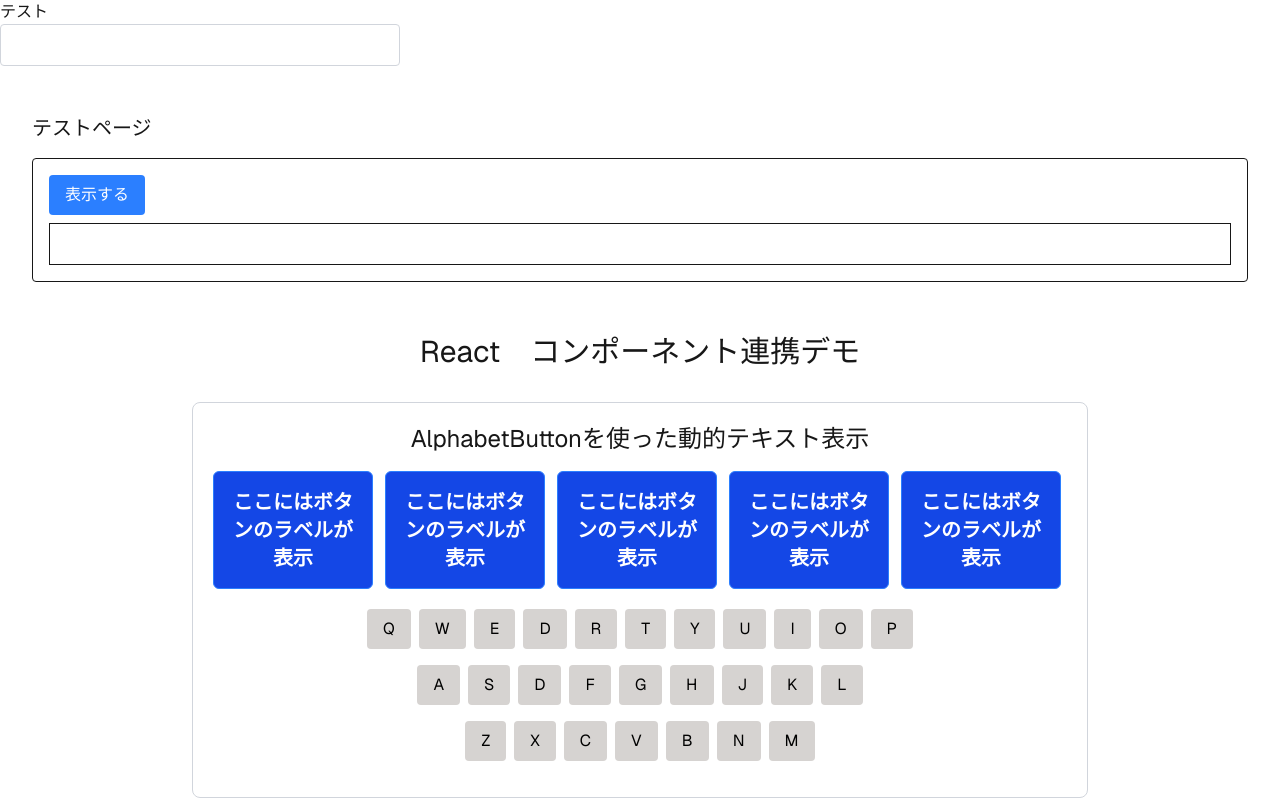
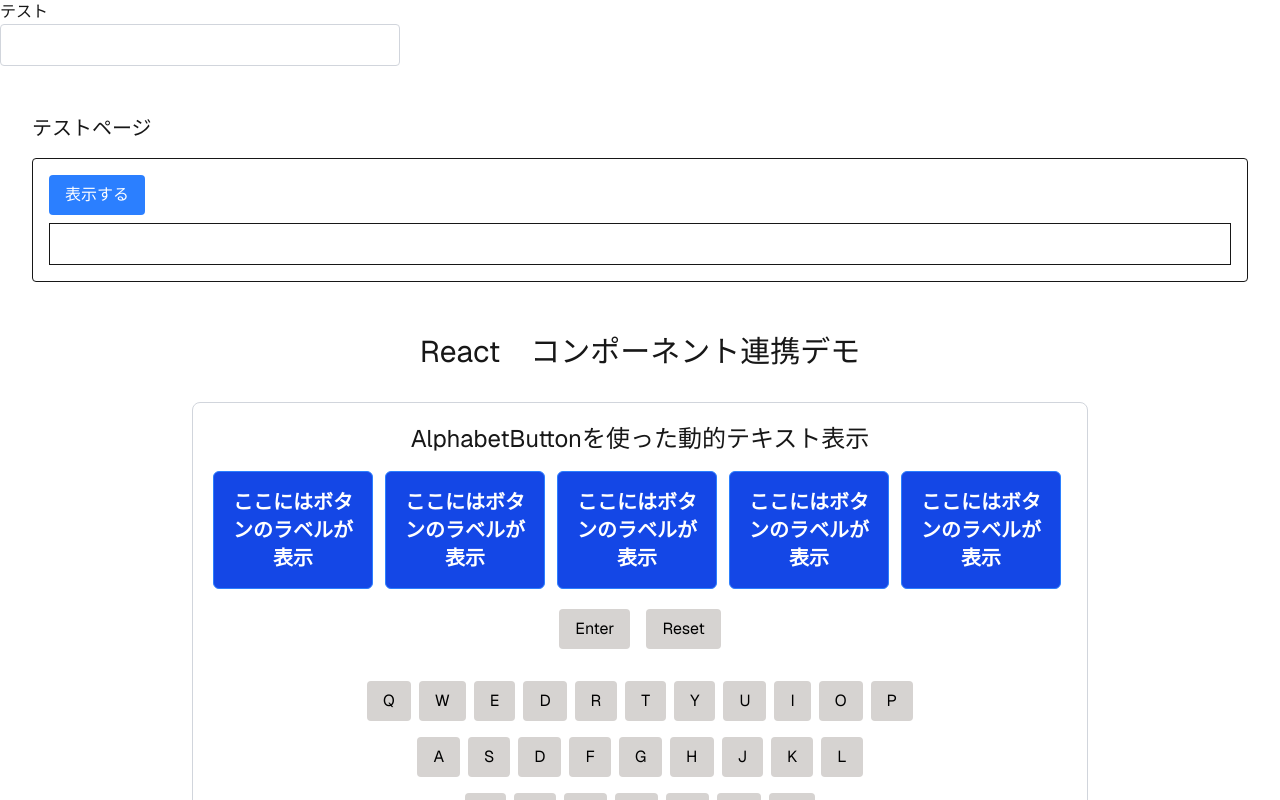
Before and after one commit to taminororo/wordle, a Next.js app: page / in a window 1280 px wide. Shown: the top 800 px of the page. Built offline with nearby package versions, Linux system fonts and the light colour scheme.

Commit message:
[add]EnetrボタンとResetボタンの追加

```diff
--- a/components/DynamicTextButtons.tsx
+++ b/components/DynamicTextButtons.tsx
@@ -4,12 +4,16 @@ import AlphabetButton from './AlphabetButtons';
 
 //　表示するテキストボックスの数を定義
 const NUMBER_OF_TEXTBOXES = 5;
+const TARGET_WORD = 'REACT'; //　判定したい特定の文字列を定義
 
 export default function DynamicTextButtons() {
     // テキストボックスに表示する文字列を管理するstate
     const [displayedTexts, setDisplayedText] = useState<string[]>(
         Array(NUMBER_OF_TEXTBOXES).fill( 'ここにはボタンのラベルが表示')
     )
+
+    //　判定結果メッセージを管理するstate
+    const [resultMessage, setResultMessage] = useState('');
 
     //AlphabetButtonsがクリックされたときに呼び出されるハンドラ
     // クリックされたボタンのラベルを受け取り、それをdisplayedTextに設定
@@ -36,6 +40,39 @@ export default function DynamicTextButtons() {
                 return newTexts;
         });
     };
+
+    // Enterボタンがクリックされたときのハンドラ
+    const handleEnterClick = () => {
+        console.log('Enterボタンがクリックされました！'); // まずはここを確認
+        // 全てのテキストボックスが埋まっているか確認
+        const allFilled = displayedTexts.every(text => text !== '');
+        console.log('全てのテキストボックスが埋まっているか:', allFilled);
+
+        if (!allFilled) {
+            setResultMessage('全てのテキストボックスを埋めてください!');
+            return;
+        }
+
+        // テキストボックスの文字列を結合（例: 「T」が入力されました -> T）
+        // 各テキストの最初の文字（引用符とスペースを除く）を抽出して結合
+        const extractedLetters = displayedTexts.map(text => {
+            // 例: 「T」が入力されました → T
+            const match = text.match(/「(.)」が入力されました/);
+            return match ? match[1] : ''; // マッチすれば2番目のグループ(1文字目)を返す
+        }).join('')// 結合して1つの文字列にする)
+        console.log('抽出された文字:', extractedLetters);
+
+        // 結合した文字列とTARGET_WORDを比較
+        if (extractedLetters.toUpperCase() == TARGET_WORD.toUpperCase()) {
+            setResultMessage('正解です!「 ${TARGET_WORD}」と一致しました!');
+        }
+    }
+
+    // リセットボタンがクリックされたときのハンドラ
+    const handleResetClick = () => {
+        setDisplayedText(Array(NUMBER_OF_TEXTBOXES).fill('')); // 全てのテキストボックスを空にする
+        setResultMessage(''); //結果メッセージもリセット
+    }
 
     return (
         <div className="p-5 border border-gray-300 rounded-lg max-w-4xl mx-auto text-center my-5">
@@ -65,7 +102,18 @@ export default function DynamicTextButtons() {
                 </div>
             {/* </div> */}
 
+            {/* 判定結果メッセージ表示エリア */}
+            {resultMessage && ( // resultMessageがある場合のみ表示
+                <div className="mt-4 p-3 bg-yellow-500 text-black rounded-md font-bold text-lg">
+                    {resultMessage}
+                </div>
+            )}
 
+            {/* EnterボタンとResetボタンのグループ */}
+            <div className="flex justify-center gap-4 mt-5 mb-8">
+                <AlphabetButton label="Enter" onButtonClick={handleEnterClick} />
+                <AlphabetButton label="Reset" onButtonClick={handleResetClick} />
+            </div>
 
             {/* AlphabetButtonのグループ　*/}
             <div className="flex justify-center">
```
